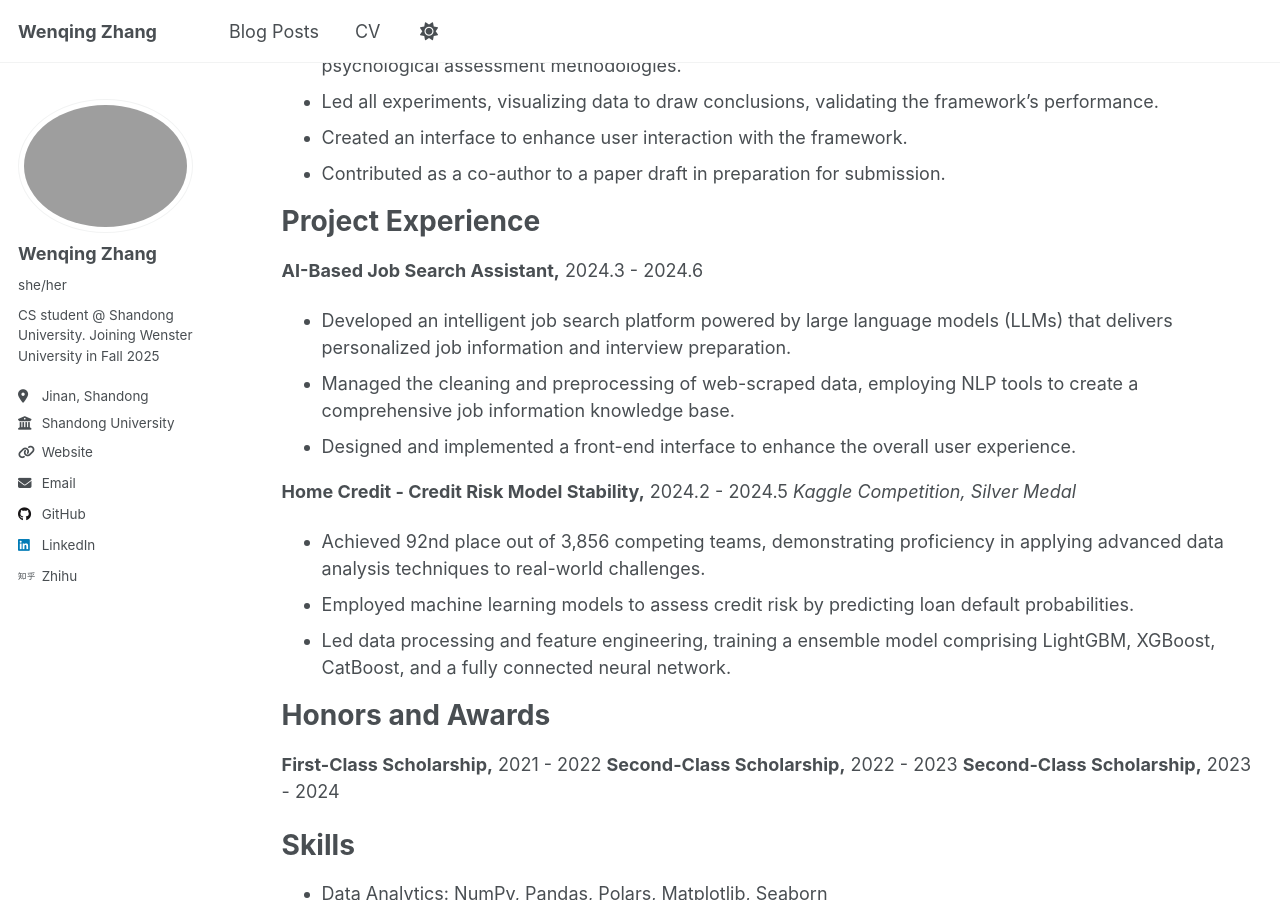
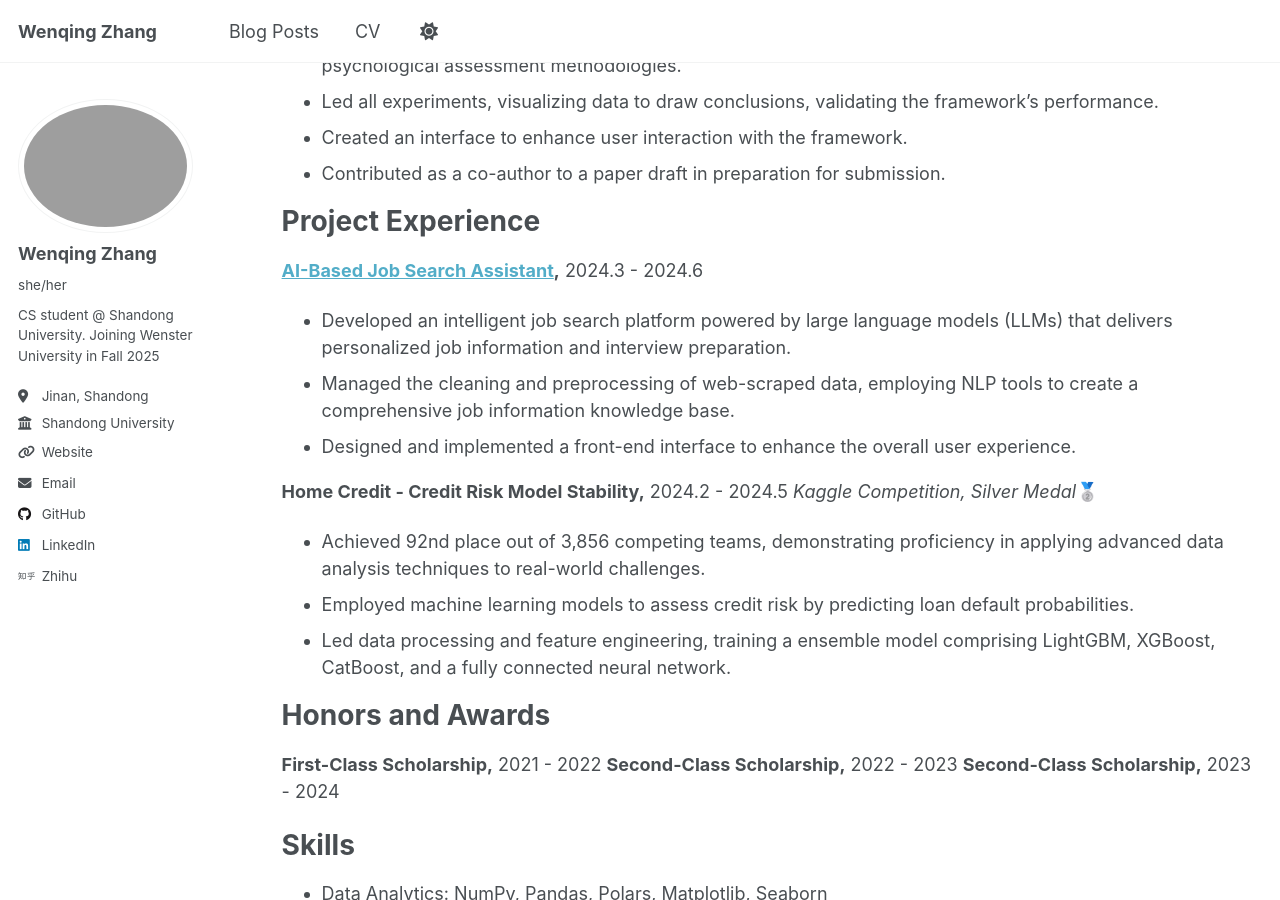
Before and after one commit to Cecilia-zwq/Cecilia-zwq.github.io, a Jekyll site: the page built from _pages/cv.md, in a window 1280 px wide and 900 px high, scrolled down 623 px. Built offline with Jekyll 4.4.1, drawn with Linux system fonts in a browser that asks for light colours; emoji names are drawn with the system emoji font; part of the change alters nothing that is shown.

Commit message:
Update cv.md

```diff
--- a/_pages/cv.md
+++ b/_pages/cv.md
@@ -32,13 +32,13 @@ Research Experience
 
 Project Experience
 ======
-**AI-Based Job Search Assistant,** 2024.3 - 2024.6
+**[AI-Based Job Search Assistant](https://github.com/Cecilia-zwq/Career-Assistant),** 2024.3 - 2024.6
 - Developed an intelligent job search platform powered by large language models (LLMs) that delivers personalized job information and interview preparation.
 - Managed the cleaning and preprocessing of web-scraped data, employing NLP tools to create a comprehensive job information knowledge base.
 - Designed and implemented a front-end interface to enhance the overall user experience.
 
 **Home Credit - Credit Risk Model Stability,** 2024.2 - 2024.5
-*Kaggle Competition, Silver Medal*
+*Kaggle Competition, Silver Medal*:2nd_place_medal:
 - Achieved 92nd place out of 3,856 competing teams, demonstrating proficiency in applying advanced data analysis techniques to real-world challenges.
 - Employed machine learning models to assess credit risk by predicting loan default probabilities.
 - Led data processing and feature engineering, training a ensemble model comprising LightGBM, XGBoost, CatBoost, and a fully connected neural network.
```
